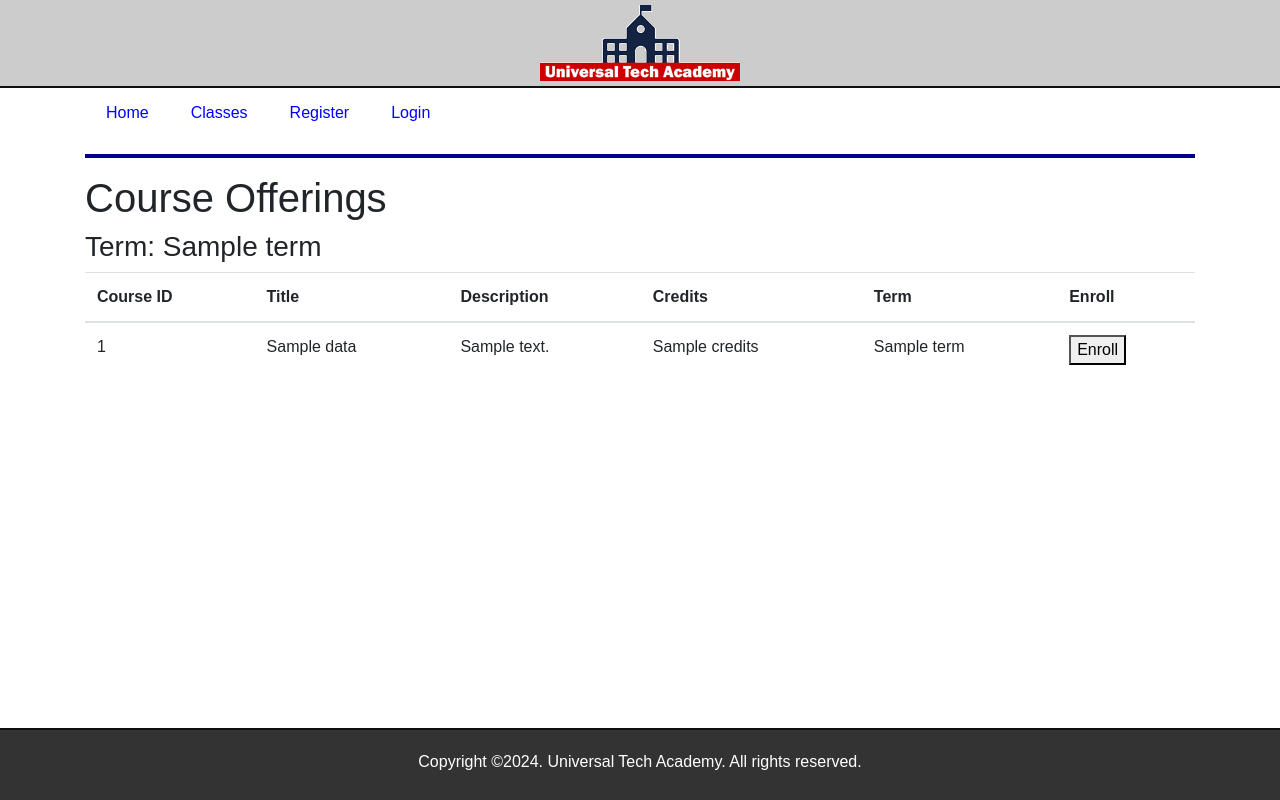
After one commit to Bish0p3/SecureFlaskApp, a Python web app: template application/templates/courses.html in a window 1280 px wide. The commit adds this page. Run offline with Jinja, Linux system fonts and the light colour scheme; the template is opened without the code that fills it: most values are stand-ins (such as "Sample title", 1, 10 or a date in 2020); some libraries are stand-ins or nearby versions.

Commit message:
working with layouts and api

```diff
--- /dev/null
+++ b/application/templates/courses.html
@@ -0,0 +1,46 @@
+<!-- CHILD TEMPLATE -->
+    {% extends "layout.html" %}
+
+    {% block content %}
+    <h1>Course Offerings</h1>
+
+    <!--  Display the Term and Year here --->
+    <h3>Term: {{ term }}</h3>
+
+    <div>
+        <table class="table table-hover">
+            <thead>
+            <tr>
+                <th scope="col">Course ID</th>
+                <th scope="col">Title</th>
+                <th scope="col">Description</th>
+                <th scope="col">Credits</th>
+                <th scope="col">Term</th>
+                <th scope="col">Enroll</th>
+            </tr>
+            </thead>
+            <tbody>
+
+            {% for data in course_data %}
+            <!-- Construct the rest of courses here -->
+            <tr>
+                <td scope='row'>{{ data["courseID"] }}</td>
+                <td>{{ data["title"] }}</td>
+                <td>{{ data["description"] }}</td>
+                <td>{{ data["credits"] }}</td>
+                <td>{{ data["term"] }}</td>
+                <td>
+                    <form action="{{ url_for('enrollment') }}" method="POST">
+                        <input type="hidden" name="courseID" value="{{ data['courseID'] }}">
+                        <input type="hidden" name="title" value="{{ data['title'] }}">
+                        <input type="hidden" name="term" value="{{ data['term'] }}">
+                    <button>Enroll</button>
+                    </form>
+                </td>
+            </tr>
+            {% endfor %}
+            </tbody>
+        </table>
+    </div>
+
+{% endblock %}
--- a/application/templates/includes/footer.html
+++ b/application/templates/includes/footer.html
@@ -1,3 +1,4 @@
+<!-- CHILD TEMPLATE -->
 <div class="container-fluid text-center bottom-container">
     <footer>
         <p>Copyright &copy;2024. Universal Tech Academy. All rights reserved.</p>
--- a/application/templates/includes/nav.html
+++ b/application/templates/includes/nav.html
@@ -1,10 +1,11 @@
+<!-- CHILD TEMPLATE -->
     <header>
         <nav>
             <ul class="nav nav-pills">
-                <li class="nav-item"><a href="{{ url_for('index') }}" class="nav-link active">Home</a></li>
-                <li class="nav-item"><a href="{{ url_for('courses') }}" class="nav-link">Classes</a></li>
-                <li class="nav-item"><a href="{{ url_for('register') }}" class="nav-link">Register</a></li>
-                <li class="nav-item"><a href="{{ url_for('login') }}" class="nav-link">Login</a></li>
+                <li class="nav-item"><a href="{{ url_for('index') }}" class="nav-link {% if index %} active {% endif %}">Home</a></li>
+                <li class="nav-item"><a href="{{ url_for('courses') }}" class="nav-link {% if courses %} active {% endif %}">Classes</a></li>
+                <li class="nav-item"><a href="{{ url_for('register') }}" class="nav-link {% if register %} active {% endif %}">Register</a></li>
+                <li class="nav-item"><a href="{{ url_for('login') }}" class="nav-link {% if login %} active {% endif %}">Login</a></li>
             </ul>
         </nav>
         <hr style="clear:both">
--- /dev/null
+++ b/application/templates/layout.html
@@ -0,0 +1,29 @@
+<!-- PARENT TEMPLATE -->
+<!DOCTYPE html>
+<html>
+    <head>
+        <title>UTA - Home Page</title>
+        <link rel="stylesheet" href="https://maxcdn.bootstrapcdn.com/bootstrap/4.0.0/css/bootstrap.min.css"
+              integrity="sha384-Gn5384xqQ1aoWXA+058RXPxPg6fy4IWvTNh0E263XmFcJlSAwiGgFAW/dAiS6JXm" crossorigin="anonymous">
+        <link rel="stylesheet" href="static/css/main.css"/>
+    </head>
+
+    <body>
+        <div class="container-fluid text-center top-container">
+            <img src="static/images/uta-logo-200.png">
+        </div>
+
+        <div class="container">
+
+            {% include "includes/nav.html" %}
+
+            {% block content %}
+
+            {% endblock %}
+
+        </div>
+
+    {% include "includes/footer.html" %}
+
+    </body>
+</html>
```
Also changed, not shown: application/routes.py (+34 -6 lines), application/templates/enrollment.html (added, +19 -0 lines), application/templates/index.html (+4 -19 lines), application/templates/login.html (added, +21 -0 lines), application/templates/register.html (added, +22 -0 lines).
